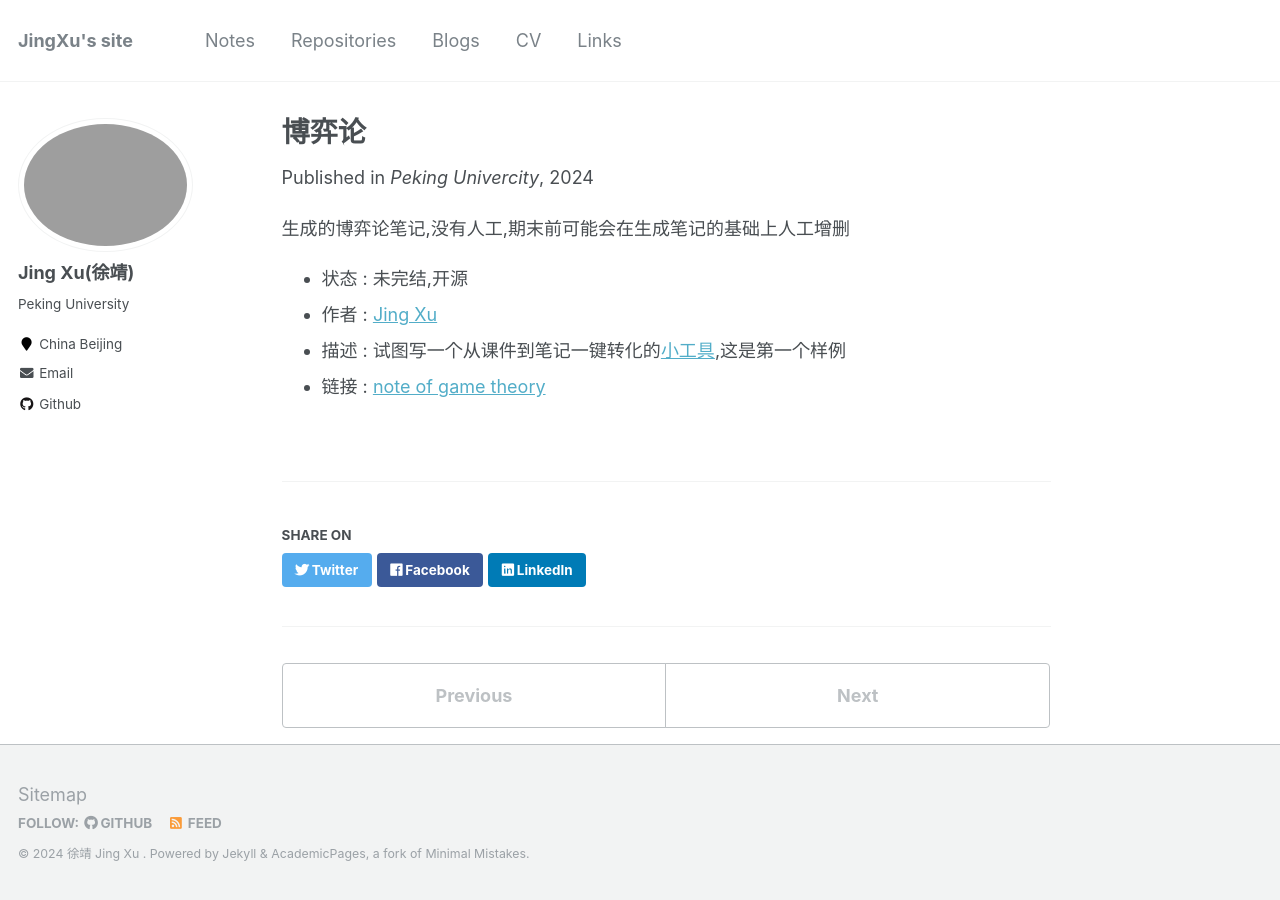
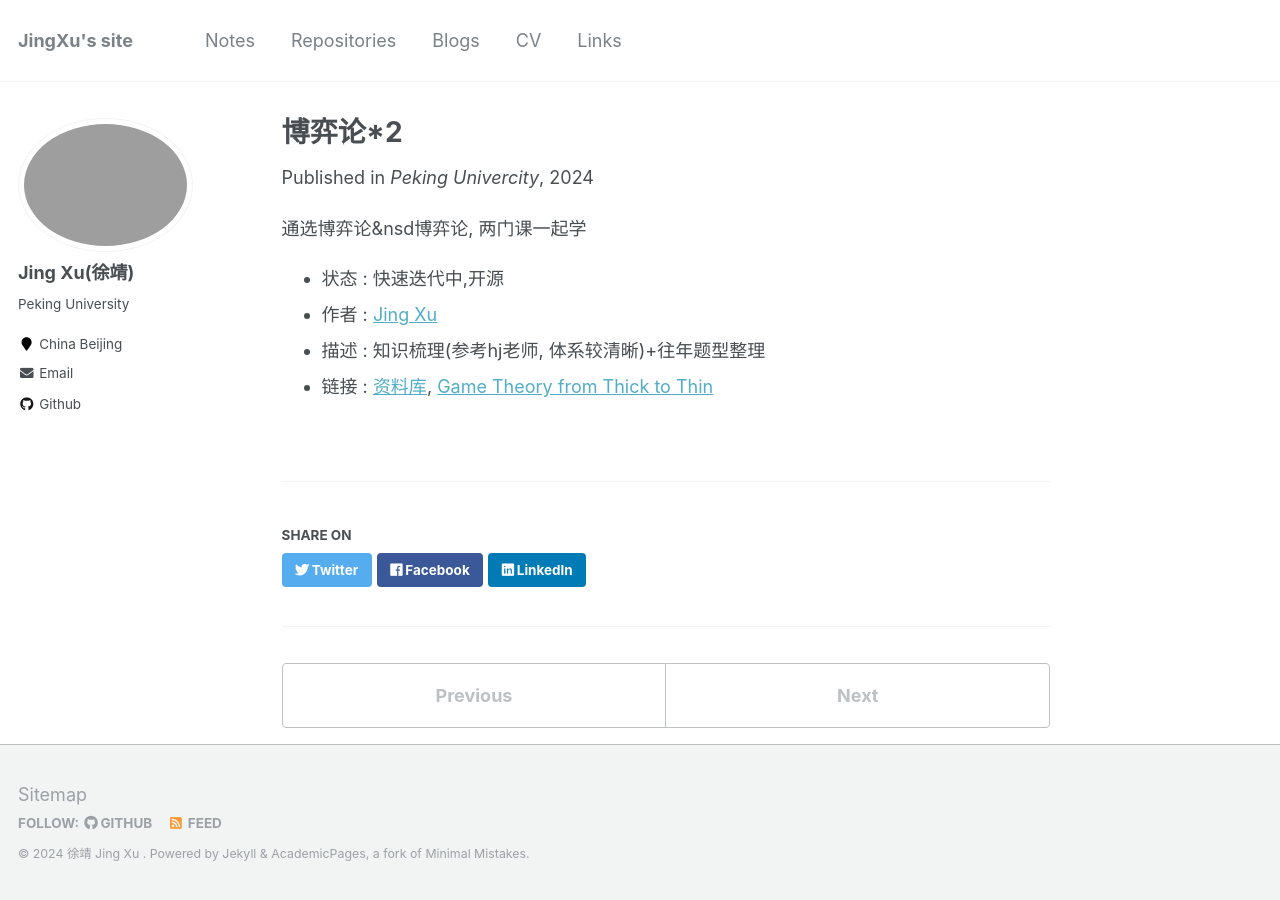
Before and after one commit to zyj404/zyj404.github.io, a Jekyll site: the page built from _Notes/博弈论.md, in a window 1280 px wide. Built offline with Jekyll 4.4.1, drawn with Linux system fonts in a browser that asks for light colours; comment, search, counter and statistics services are not loaded.

Commit message:
game theory

```diff
--- a/_Notes/博弈论.md
+++ b/_Notes/博弈论.md
@@ -1,5 +1,5 @@
 ---
-title: "博弈论"
+title: "博弈论*2"
 collection: Notes
 type: "Notes"
 permalink: /Notes/博弈论
@@ -7,11 +7,11 @@ venue: "Peking Univercity"
 date: 2024-09-10
 location: "Beijing, China"
 ---
-生成的博弈论笔记,没有人工,期末前可能会在生成笔记的基础上人工增删
-- 状态 : 未完结,开源
+通选博弈论&nsd博弈论, 两门课一起学
+- 状态 : 快速迭代中,开源
 - 作者 : [Jing Xu](https://iculizhi.github.io/)
-- 描述 : 试图写一个从课件到笔记一键转化的[小工具](https://github.com/ICUlizhi/pdf2note),这是第一个样例
-- 链接 : [note of game theory](https://github.com/ICUlizhi/pdf2note/blob/main/note.md)
+- 描述 : 知识梳理(参考hj老师, 体系较清晰)+往年题型整理
+- 链接 : [资料库](https://github.com/ICUlizhi/game-theroy-of-pku-gg-and-nsd), [Game Theory from Thick to Thin](https://iculizhi.github.io/files/Game%20Theory%20from%20Thick%20to%20Thin%20v3.1.pdf)
 
 <script src="https://giscus.app/client.js"
         data-repo="ICUlizhi/ICUlizhi.github.io"
```
Also changed, not shown: _pages/Notes.md (+1 -1 lines), 1 other file.
